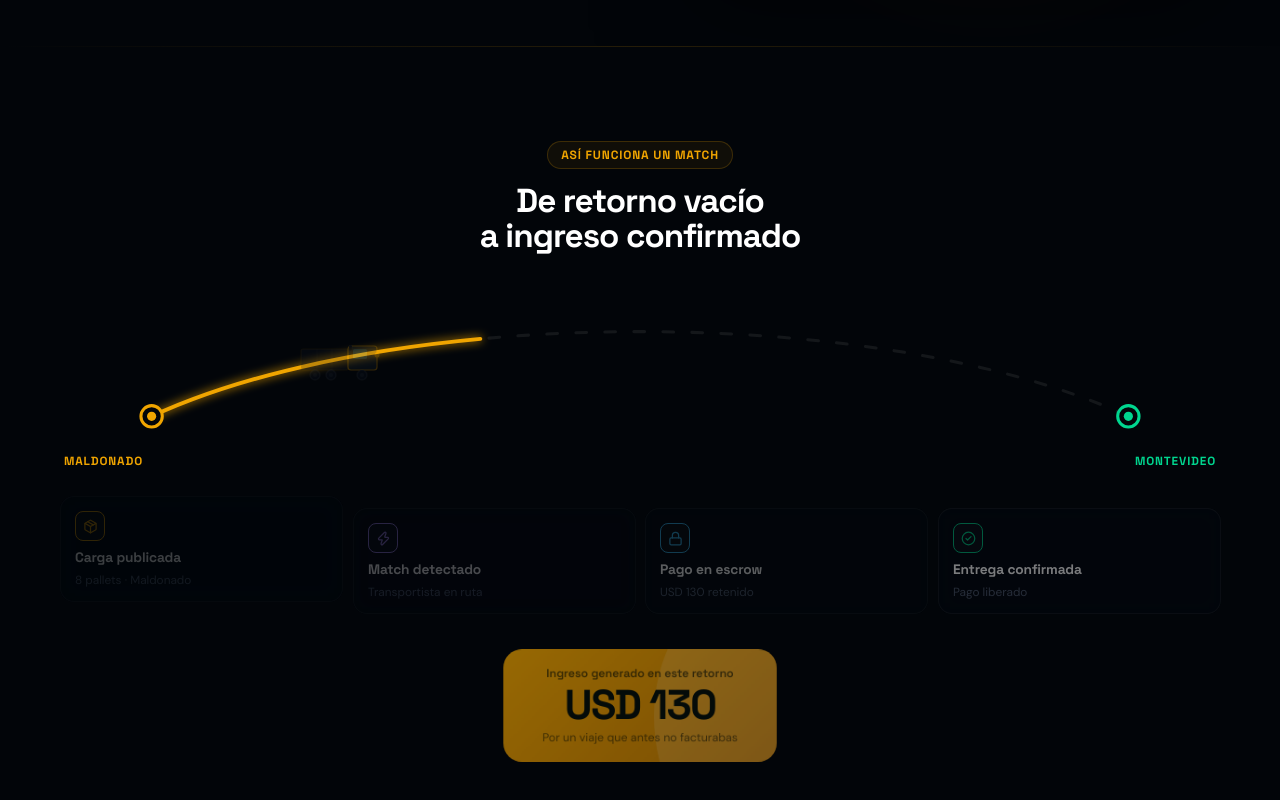
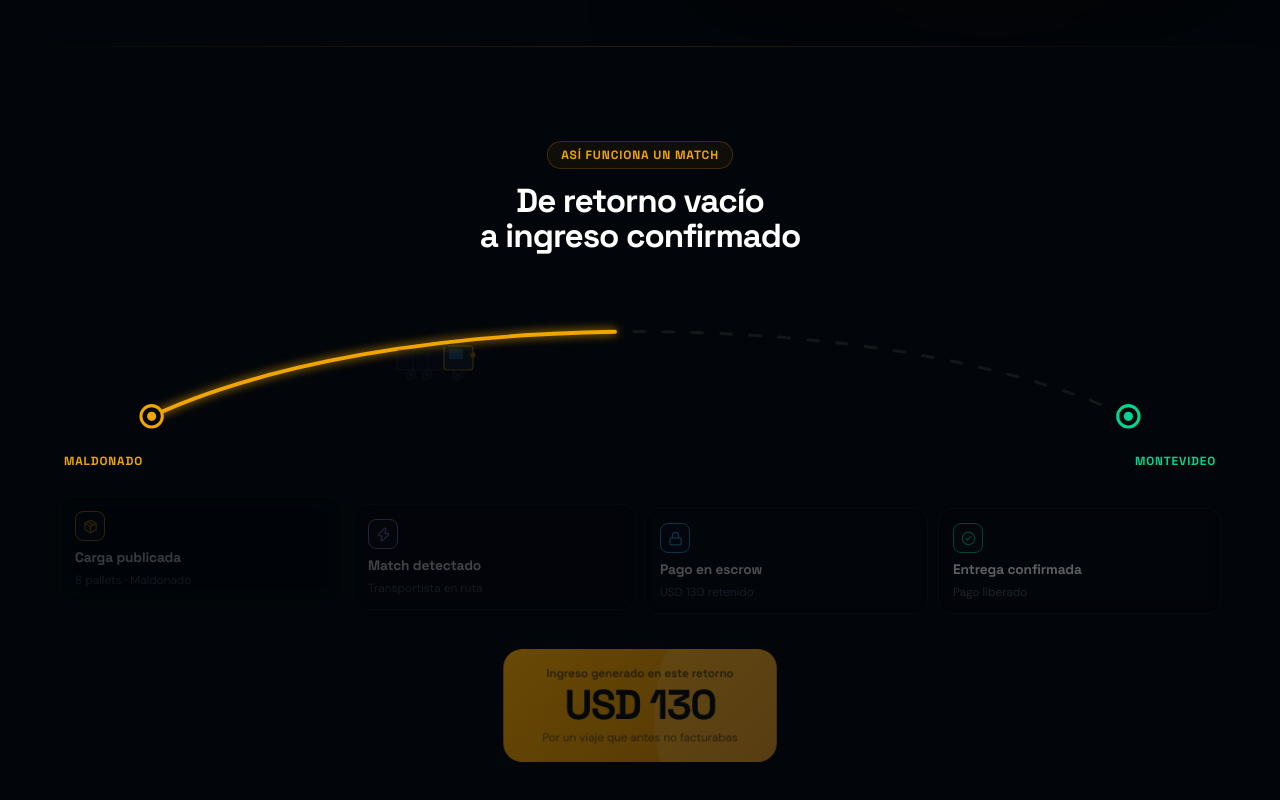
Before and after one commit to Aguslafuente/movantia-web, a React (Vite) app: page / in a window 1280 px wide. Shown: the part 822-1622 px from the top of the page. Built offline with nearby package versions, Linux system fonts and the light colour scheme.

Commit message:
fix: faster scroll animation

```diff
--- a/src/ScrollJourneySection.jsx
+++ b/src/ScrollJourneySection.jsx
@@ -11,27 +11,27 @@ export default function ScrollJourneySection() {
     offset: ['start start', 'end end'],
   })
 
-  // Path drawing
-  const pathLen = useTransform(scrollYProgress, [0.02, 0.52], [0, 1])
+  // Path drawing — completes in first 40% of scroll
+  const pathLen = useTransform(scrollYProgress, [0.0, 0.40], [0, 1])
 
   // Truck slides across
-  const truckLeft = useTransform(scrollYProgress, [0.05, 0.68], ['2%', '86%'])
-  const truckOp   = useTransform(scrollYProgress, [0.03, 0.10], [0, 1])
+  const truckLeft = useTransform(scrollYProgress, [0.02, 0.55], ['2%', '86%'])
+  const truckOp   = useTransform(scrollYProgress, [0.0, 0.07], [0, 1])
 
-  // Events — compressed to first 65% of scroll
-  const e1op = useTransform(scrollYProgress, [0.08, 0.18], [0, 1])
-  const e1y  = useTransform(scrollYProgress, [0.08, 0.18], [12, 0])
-  const e2op = useTransform(scrollYProgress, [0.22, 0.32], [0, 1])
-  const e2y  = useTransform(scrollYProgress, [0.22, 0.32], [12, 0])
-  const e3op = useTransform(scrollYProgress, [0.36, 0.46], [0, 1])
-  const e3y  = useTransform(scrollYProgress, [0.36, 0.46], [12, 0])
-  const e4op = useTransform(scrollYProgress, [0.50, 0.60], [0, 1])
-  const e4y  = useTransform(scrollYProgress, [0.50, 0.60], [12, 0])
+  // Events — all within 0–50%
+  const e1op = useTransform(scrollYProgress, [0.05, 0.14], [0, 1])
+  const e1y  = useTransform(scrollYProgress, [0.05, 0.14], [12, 0])
+  const e2op = useTransform(scrollYProgress, [0.16, 0.25], [0, 1])
+  const e2y  = useTransform(scrollYProgress, [0.16, 0.25], [12, 0])
+  const e3op = useTransform(scrollYProgress, [0.27, 0.36], [0, 1])
+  const e3y  = useTransform(scrollYProgress, [0.27, 0.36], [12, 0])
+  const e4op = useTransform(scrollYProgress, [0.38, 0.47], [0, 1])
+  const e4y  = useTransform(scrollYProgress, [0.38, 0.47], [12, 0])
 
-  // Revenue appears at 60%
-  const revOp = useTransform(scrollYProgress, [0.58, 0.70], [0, 1])
-  const revY  = useTransform(scrollYProgress, [0.58, 0.70], [16, 0])
-  const revSc = useTransform(scrollYProgress, [0.58, 0.70], [0.93, 1])
+  // Revenue at 45%
+  const revOp = useTransform(scrollYProgress, [0.45, 0.56], [0, 1])
+  const revY  = useTransform(scrollYProgress, [0.45, 0.56], [16, 0])
+  const revSc = useTransform(scrollYProgress, [0.45, 0.56], [0.93, 1])
 
   const EVENTS = [
     { op: e1op, y: e1y, Icon: Package,      label: 'Carga publicada',    sub: '8 pallets · Maldonado', col: '#f0a500' },
```
